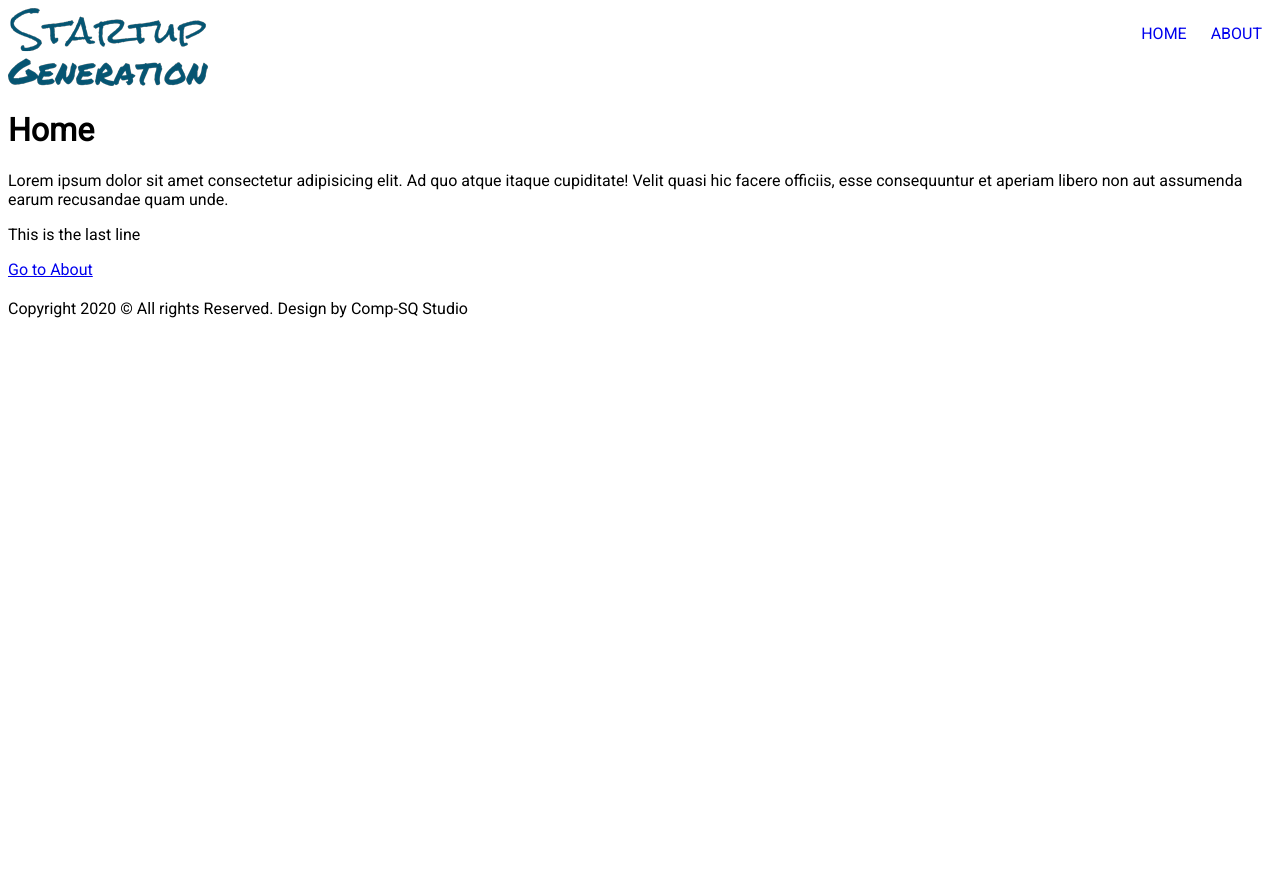
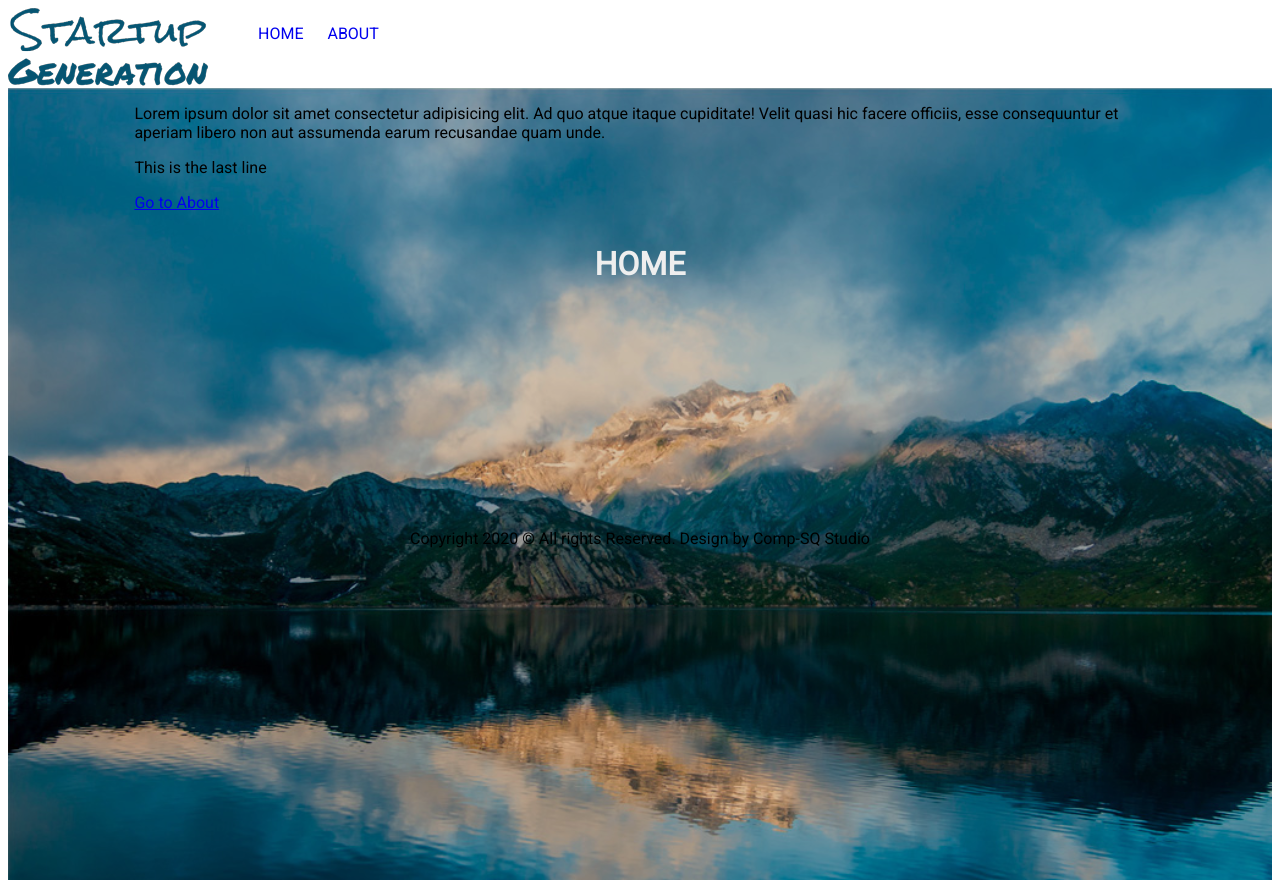
Before and after one commit to alextechtips/html5, a PHP site: page / in a window 1280 px wide. Before the commit the page ends 318 px from the top, so only its background shows below. Run offline with PHP 8.4, Linux system fonts and the light colour scheme.

Commit message:
more grid support

```diff
--- a/about.php
+++ b/about.php
@@ -2,7 +2,9 @@
      $page_title = "About";
     include_once("./includes/header.php");
 ?>
-    <p>All about us</p>
-    <a href="./">Back home</a>
+    <div class="main">
+        <p>All about us</p>
+        <a href="./">Back home</a>
+    </div>
 
 <?php include_once("./includes/footer.php");
--- a/css/main.css
+++ b/css/main.css
@@ -2,29 +2,81 @@ body {
   font-family: 'Roboto', sans-serif;
 }
 
-footer {
-  padding-top: 20px;
+header {
+  display: -webkit-box;
+  display: -ms-flexbox;
+  display: flex;
 }
 
-header {
-  display: -ms-grid;
-  display: grid;
-  -ms-grid-columns: 1fr 1fr;
-      grid-template-columns: 1fr 1fr;
+.logo {
+  width: 200px;
+  height: 80px;
+  background: url("../img/startup_200.png");
+  background-repeat: no-repeat;
+  overflow: hidden;
+  text-indent: -100000px;
 }
 
-header nav {
-  text-align: right;
-}
-
-header nav ul li {
+nav ul li {
   list-style-type: none;
   display: inline-block;
 }
 
-header nav ul li a {
+nav ul li a {
   text-decoration: none;
   text-transform: uppercase;
   padding: 0 10px 0 10px;
 }
+
+.container {
+  display: -ms-grid;
+  display: grid;
+  -ms-grid-columns: ([col-start] 1fr)[12];
+      grid-template-columns: repeat(12, [col-start] 1fr);
+  -ms-grid-rows: 1fr;
+      grid-template-rows: 1fr;
+  height: 90vh;
+  overflow: auto;
+}
+
+.hero {
+  grid-area: title;
+  background: url("../img/hero01.jpg") rgba(115, 67, 5, 0.3);
+  background-size: cover;
+  background-repeat: no-repeat;
+  background-attachment: fixed;
+  background-blend-mode: multiply;
+}
+
+.hero h1 {
+  display: -ms-grid;
+  display: grid;
+  -ms-grid-columns: 1fr;
+      grid-template-columns: 1fr;
+  justify-items: center;
+  -webkit-box-align: center;
+      -ms-flex-align: center;
+          align-items: center;
+  margin: 0;
+  padding: 0;
+  min-height: 40vh;
+  color: #eee;
+  text-transform: uppercase;
+}
+
+.main {
+  grid-area: main;
+  padding: 0 10% 0 10%;
+  height: 100vh;
+}
+
+footer {
+  padding-top: 20px;
+  grid-area: footer;
+  -ms-grid-column-align: center;
+      justify-self: center;
+  -ms-flex-item-align: center;
+      -ms-grid-row-align: center;
+      align-self: center;
+}
 /*# sourceMappingURL=main.css.map */
--- a/css/main.scss
+++ b/css/main.scss
@@ -2,16 +2,21 @@ body{
     font-family: 'Roboto', sans-serif;
 }
 
-footer{
-    padding-top: 20px;
+header{
+    display: flex;
 }
 
-header{
-    display: grid;
-    grid-template-columns: 1fr 1fr;
+.logo{
+    width:200px;
+    height: 80px;
+    background: url("../img/startup_200.png");
+    background-repeat: no-repeat;
+    overflow: hidden;
+    text-indent: -100000px;
+}
 
 nav{
-        text-align: right;
+
     ul li{
         list-style-type: none;
         display: inline-block;
@@ -24,5 +29,45 @@ header{
     }
 }
 
+.container{
+    display: grid;
+    grid-template-columns: repeat(12, [col-start] 1fr);
+    grid-template-rows: 1fr;
+    height: 90vh;
+    overflow: auto;
+}
+
+.hero{
+    grid-area: title;
+    background: url("../img/hero01.jpg") rgba(115, 67, 5, 0.3);
+    background-size: cover;
+    background-repeat: no-repeat;
+    background-attachment: fixed;
+    background-blend-mode: multiply;
+
+    h1{
+        display: grid;
+        grid-template-columns: 1fr;
+        justify-items: center;
+        align-items: center;
+        margin: 0;
+        padding: 0;
+        min-height: 40vh;
+        color: #eee;
+        text-transform: uppercase;
 
     }
+}
+
+.main{
+    grid-area: main;
+    padding: 0 10% 0 10%;
+    height: 100vh;
+}
+
+footer{
+    padding-top: 20px;
+    grid-area: footer;
+    justify-self: center;
+    align-self: center;
+}
--- a/includes/footer.php
+++ b/includes/footer.php
@@ -1,5 +1,6 @@
-    <footer>
-        <div class="footer_head">Copyright 2020 © All rights Reserved. Design by Comp-SQ Studio</div>
-    </footer>
+        <footer>
+            <div class="footer_head">Copyright 2020 © All rights Reserved. Design by Comp-SQ Studio</div>
+        </footer>
+    </div> <!-- end container for grid -->
 </body>
 </html>
--- a/includes/header.php
+++ b/includes/header.php
@@ -8,8 +8,9 @@
     <title>HTML 5 template</title>
 </head>
 <body>
+
     <header>
-        <div class="logo"><img src="./img/startup_200.png" alt="site logo"></div>
+        <div class="logo">Startup Generation</div>
         <nav>
             <ul>
                 <li><a href="/">Home</a></li>
@@ -17,4 +18,6 @@
             </ul>
         </nav>
     </header>
-    <h1 class="title"><?php echo($page_title); ?></h1>
+
+    <div class="container">
+        <div class="title hero"><h1><?php echo($page_title); ?></h1></div>
--- a/index.php
+++ b/index.php
@@ -2,9 +2,10 @@
     $page_title = "Home";
     include_once("./includes/header.php");
 ?>
-
-    <p>Lorem ipsum dolor sit amet consectetur adipisicing elit. Ad quo atque itaque cupiditate! Velit quasi hic facere officiis, esse consequuntur et aperiam libero non aut assumenda earum recusandae quam unde.</p>
-    <p>This is the last line</p>
-    <a href="./about.php">Go to About</a>
+    <div class="main">
+        <p>Lorem ipsum dolor sit amet consectetur adipisicing elit. Ad quo atque itaque cupiditate! Velit quasi hic facere officiis, esse consequuntur et aperiam libero non aut assumenda earum recusandae quam unde.</p>
+        <p>This is the last line</p>
+        <a href="./about.php">Go to About</a>
+    </div>
 
 <?php include_once("./includes/footer.php");
```
Also changed, not shown: index.html (added, +24 -0 lines), img/hero01.jpg (added), 1 other file. Lines whose indentation alone changed are shown as unchanged.
